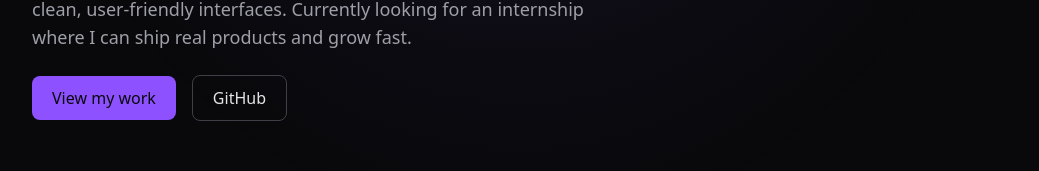
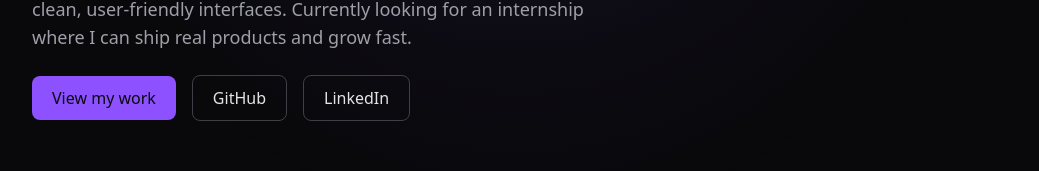
Before and after one commit to newaar93/Portfolio, a React (Vite) app: page / in a window 1280 px wide. Shown: the part 439-610 px from the top of the page, without its empty margins (120-1159 px from the left). Built offline with nearby package versions, Linux system fonts and the light colour scheme.

Commit message:
added linkedin links

```diff
--- a/src/components/Contact.jsx
+++ b/src/components/Contact.jsx
@@ -30,6 +30,14 @@ export default function Contact() {
           GitHub
         </a>
 
+            <a
+          href={profile.linkedin}
+          target="_blank"
+          rel="noreferrer"
+          className="rounded-lg border border-zinc-700 px-6 py-3 font-medium text-zinc-200 transition hover:border-zinc-500"
+        >
+          LinkedIn
+        </a>
       </div>
     </section>
   )
--- a/src/components/Hero.jsx
+++ b/src/components/Hero.jsx
@@ -45,6 +45,15 @@ export default function Hero() {
           GitHub
         </a>
 
+                <a
+          href={profile.linkedin}
+          target="_blank"
+          rel="noreferrer"
+          className="rounded-lg border border-zinc-700 px-5 py-2.5 font-medium text-zinc-200 transition hover:border-zinc-500"
+        >
+          LinkedIn
+        </a>
+
       </div>
     </section>
   )
--- a/src/data/content.js
+++ b/src/data/content.js
@@ -13,7 +13,7 @@ export const profile = {
   email: 'anushnewar93@gmail.com',
  github: 'https://github.com/newaar93',
   // 👇 Anush: send me your LinkedIn URL and I'll plug it in
-  linkedin: 'https://www.linkedin.com/in/anushnewar93',
+  linkedin: 'https://www.linkedin.com/in/anush-newar-427866335/',
 }
 
 // 👇 Your projects — each one is an object rendered as a card.
```
